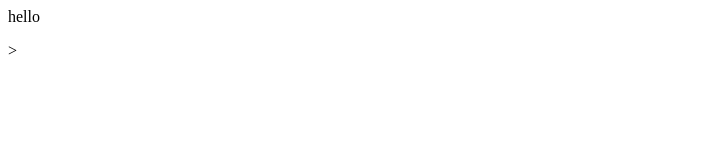
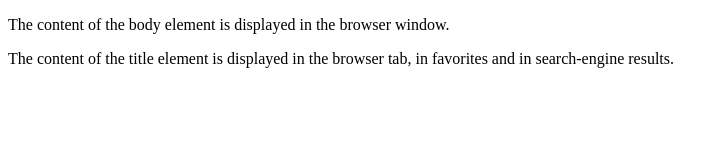
Before and after one commit to sachin251199/webpage22, a plain HTML site: page index.html in a window 1280 px wide. Shown: the whole page, without its empty margins (0-728 px from the left). Drawn offline with Linux system fonts and the light colour scheme.

Commit message:
2nd commit

```diff
--- a/index.html
+++ b/index.html
@@ -1,5 +1,12 @@
+<!DOCTYPE html>
 <html>
+<head>
+  <title>A Meaningful Page Title</title>
+</head>
+<body>
 
-<p> hello </p>
+<p>The content of the body element is displayed in the browser window.</p>
+<p>The content of the title element is displayed in the browser tab, in favorites and in search-engine results.</p>
 
-</html>>
+</body>
+</html>
```
